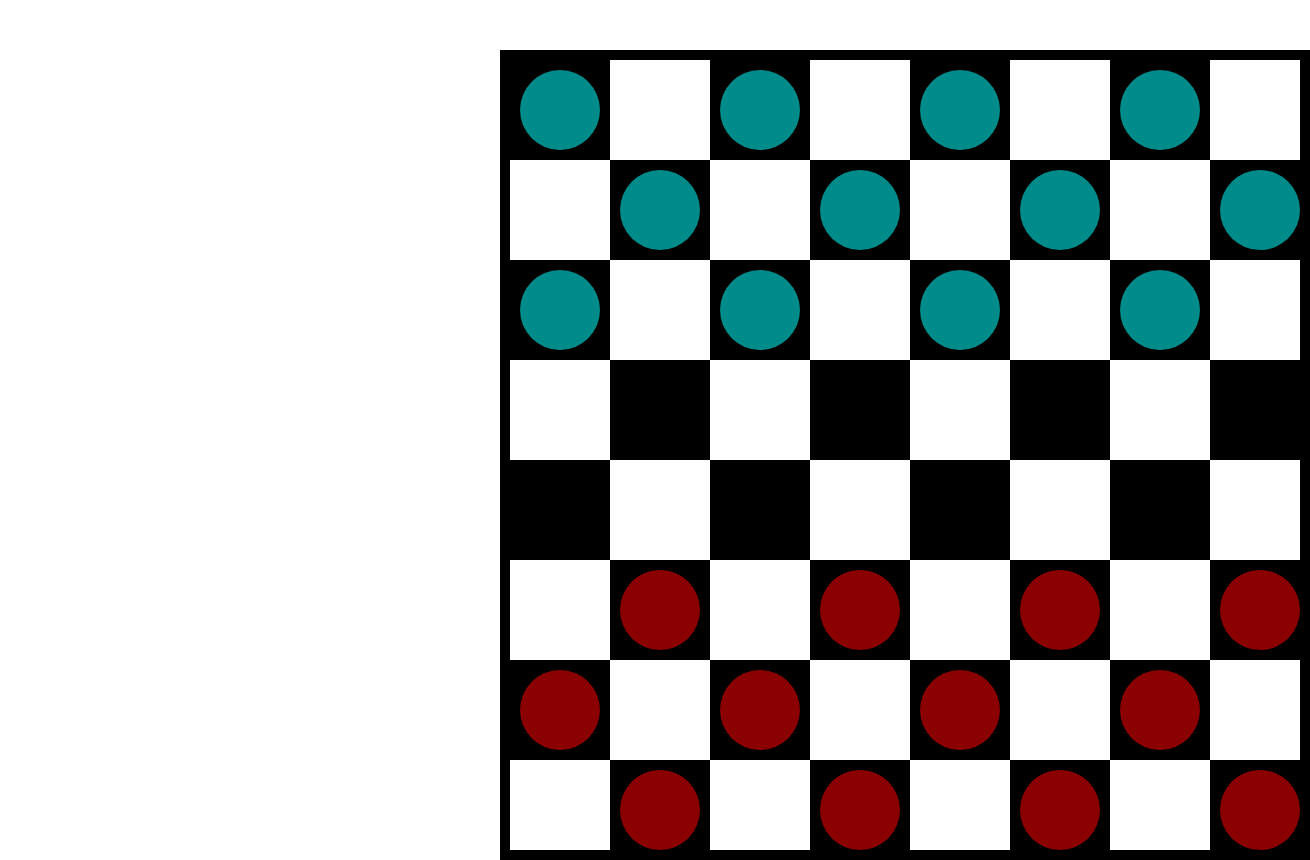
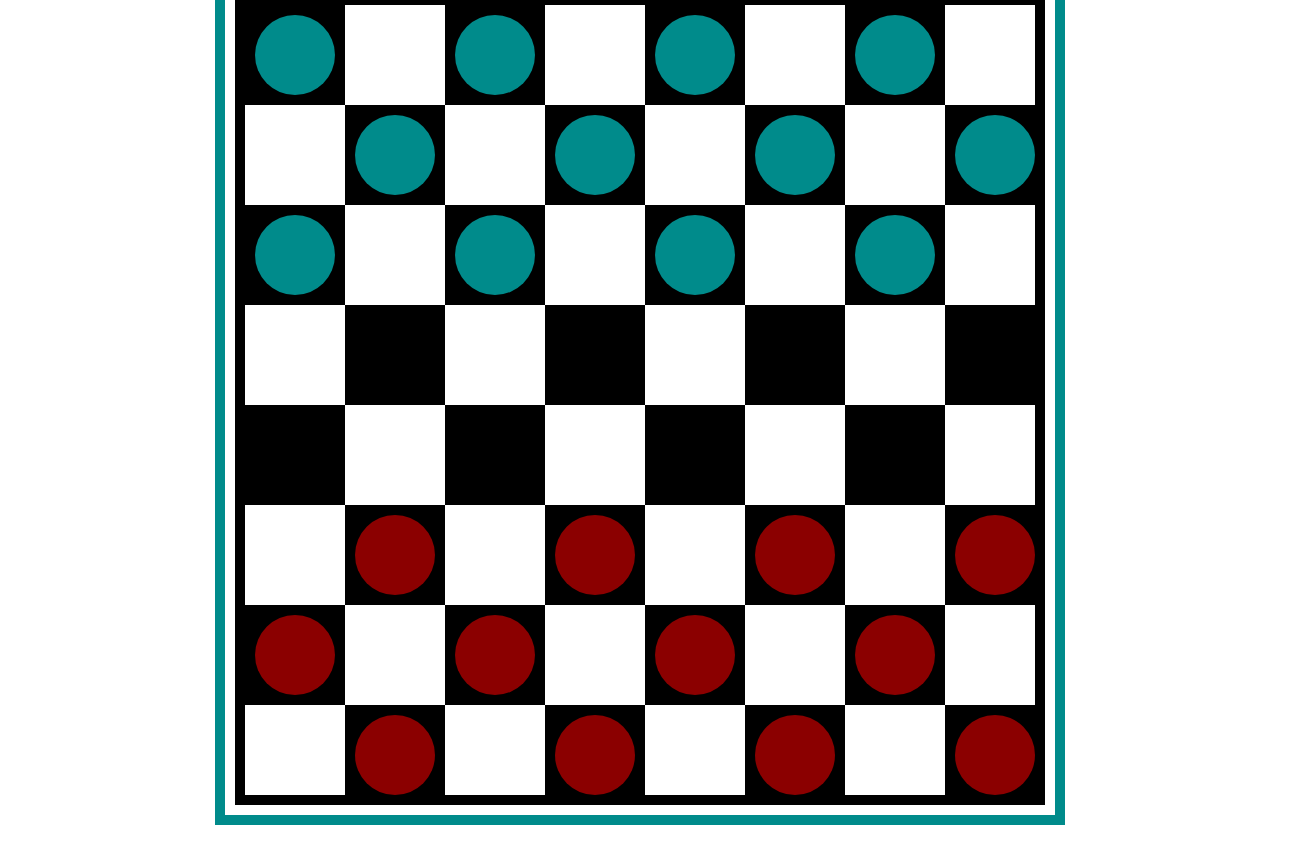
Before and after one commit to AlineAndronova/checkers, a plain HTML site: page index.html in a window 1280 px wide. Shown: the whole page, 1310 px wide, since content can reach past the window. After the commit the page ends 825 px from the top, so only its background shows below. Drawn offline with Linux system fonts and the light colour scheme.

Commit message:
.wrapper added, .row position fixed

```diff
--- a/index.html
+++ b/index.html
@@ -8,8 +8,9 @@
 </head>
 <body>
  <main>
+ 	<div class="wrapper">
  		<div class="chess-board">
- 		<div class="row1">
+ 			<div class="row row1">
  				<div class="box column1"></div>
 		 		<div class="box column2"></div>
 		 		<div class="box column3"></div>
@@ -19,7 +20,7 @@
 		 		<div class="box column7"></div>
 		 		<div class="box column8"></div>
  			</div>
-	 	<div class="row2">
+ 			<div class="row row2">
  				<div class="box column1"></div>
 		 		<div class="box column2"></div>
 		 		<div class="box column3"></div>
@@ -29,7 +30,7 @@
 		 		<div class="box column7"></div>
 		 		<div class="box column8"></div>
  			</div>
-	 	<div class="row3">
+ 			<div class="row row3">
  				 <div class="box column1"></div>
 		 		<div class="box column2"></div>
 		 		<div class="box column3"></div>
@@ -39,7 +40,7 @@
 		 		<div class="box column7"></div>
 		 		<div class="box column8"></div>
  			</div>
-	 	<div class="row4">
+ 			<div class="row row4">
  				<div class="box column1"></div>
 		 		<div class="box column2"></div>
 		 		<div class="box column3"></div>
@@ -49,7 +50,7 @@
 		 		<div class="box column7"></div>
 		 		<div class="box column8"></div>
  			</div>
-	 	<div class="row5">
+ 			<div class="row row5">
  				<div class="box column1"></div>
 		 		<div class="box column2"></div>
 		 		<div class="box column3"></div>
@@ -59,7 +60,7 @@
 		 		<div class="box column7"></div>
 		 		<div class="box column8"></div>
  			</div>
-	 	<div class="row6">
+ 			<div class="row row6">
  				<div class="box column1"></div>
 		 		<div class="box column2"></div>
 		 		<div class="box column3"></div>
@@ -69,7 +70,7 @@
 		 		<div class="box column7"></div>
 		 		<div class="box column8"></div>
  			</div>
-	 	<div class="row7">
+ 			<div class="row row7">
  				<div class="box column1"></div>
 		 		<div class="box column2"></div>
 		 		<div class="box column3"></div>
@@ -79,7 +80,7 @@
 		 		<div class="box column7"></div>
 		 		<div class="box column8"></div>
  			</div>
-	 	<div class="row8">
+ 			<div class="row row8">
  				<div class="box column1"></div>
 		 		<div class="box column2"></div>
 		 		<div class="box column3"></div>
@@ -90,6 +91,7 @@
 		 		<div class="box column8"></div>
  				</div>
  			</div>
+ 		</div>
 	</main>
 </body>
 </html>
--- a/styles/styles.css
+++ b/styles/styles.css
@@ -7,13 +7,32 @@
 
 }
 
+.wrapper {
+	width: 850px;
+	height: 850px;
+	border: 10px solid #008B8B;
+	position: absolute;
+	top: 0;
+	left: 0;
+	bottom: 0;
+	right: 0;
+	margin: auto;
+}
+
 .chess-board {
 	width: 810px;
 	height: 810px;
 	border: 10px solid black;
-	position: relative;
-	top: 50px;
-	left: 500px;
+	position: absolute;
+	top: 0;
+	left: 0;
+	bottom: 0;
+	right: 0;
+	margin: auto;
+}
+
+.row {
+	position: absolute;
 }
 
 .box {
@@ -24,35 +43,53 @@
 
 /*rows */
 
-.row2 .box {
+.row2 {
 	top: 100px;
 }
 
-.row3 .box {
+.row3 {
 	top: 200px;
 }
 
-.row4 .box {
+.row4 {
 	top: 300px;
 }
 
-.row5 .box {
+.row5 {
 	top: 400px;
 }
 
-.row6 .box {
+.row6 {
 	top: 500px;
 }
 
-.row7 .box {
+.row7 {
 	top: 600px;
 }
 
-.row8 .box {
+.row8 {
 	top: 700px;
 }
 
-/* columns */
+.row1 .box:nth-child(odd),
+.row3 .box:nth-child(odd),
+.row5 .box:nth-child(odd),
+.row7 .box:nth-child(odd) {
+	background-color: black;
+}
+
+.row2 .box:nth-child(even),
+.row4 .box:nth-child(even),
+.row6 .box:nth-child(even),
+.row8 .box:nth-child(even) {
+	background-color: black;
+}
+
+/*columns */
+
+.column1 {
+	left: 0;
+}
 
 .column2 {
 	left: 100px;
@@ -80,23 +117,6 @@
 
 .column8 {
 	left: 700px;
-}
-
-
-/* color */
-
-.row1 .box:nth-child(odd),
-.row3 .box:nth-child(odd),
-.row5 .box:nth-child(odd),
-.row7 .box:nth-child(odd) {
-	background-color: black;
-}
-
-.row2 .box:nth-child(even),
-.row4 .box:nth-child(even),
-.row6 .box:nth-child(even),
-.row8 .box:nth-child(even) {
-	background-color: black;
 }
 
 /* blue checkers */
```
Lines whose indentation alone changed are shown as unchanged.
